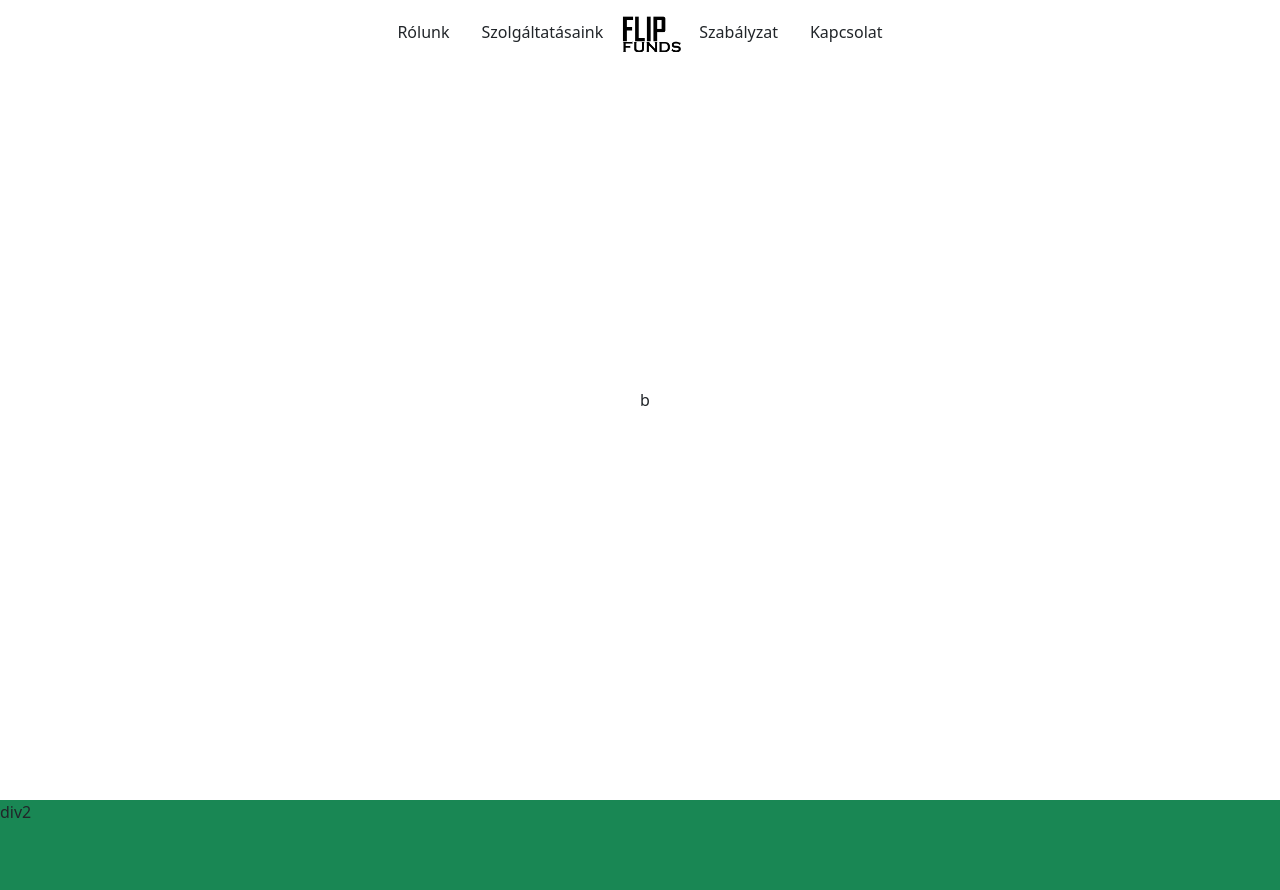
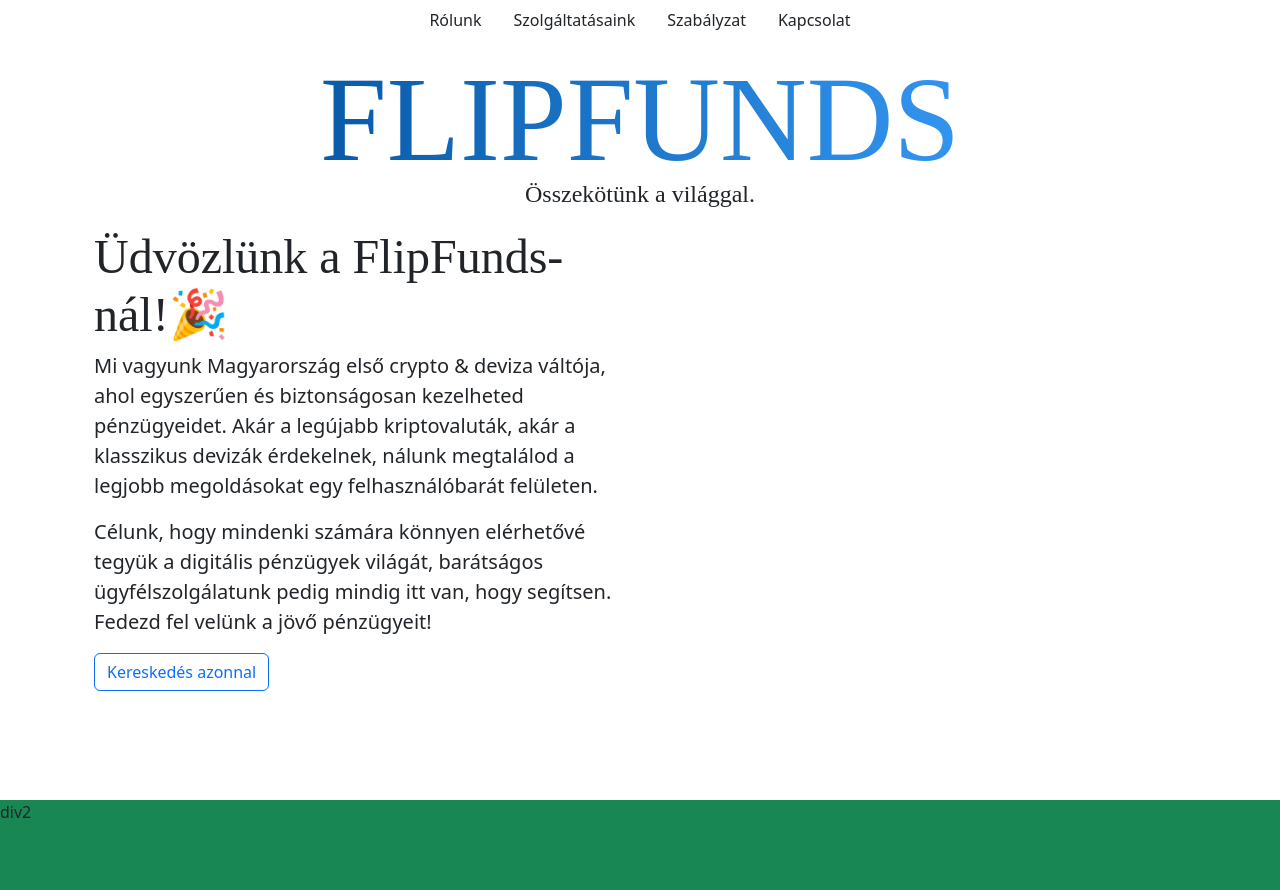
Before and after one commit to varannaibence/e2020.penzvalto, a PHP site: page /main.html in a window 1280 px wide. Shown: the top 890 px of the page. Run offline with PHP 8.4, Linux system fonts and the light colour scheme; some libraries are stand-ins or nearby versions; some web fonts are replaced.

Commit message:
rólunk rész rendberakás 3d végre működik

```diff
--- a/css.css
+++ b/css.css
@@ -1,17 +1,36 @@
 :root{
     --sKek: #004e98;
-    --vKek: #004e98;
+    --vKek: #056ccc;
     --szurke: #c0c0c0;
     --vFeher: #ebebeb;
     --vNsarga: #ff6700;
 }
 
 @font-face {
-    font-family: Humane;
+    font-family: HUMANE;
     src: url(fonts/Humane-Bold.otf);
+}
+@font-face {
+    font-family: MPLUS-EXTRA-BOLD;
+    src: url(fonts/MPLUS1p-ExtraBold.ttf);
+}
+@font-face {
+    font-family: MPLUS-NORMAL;
+    src: url(fonts/MPLUS1p-Regular.ttf);
+}
+@font-face {
+    font-family: MPLUS-LIGHT;
+    src: url(fonts/MPLUS1p-Thin.ttf);
+}
+@font-face {
+    font-family: MPLUS-BOLD;
+    src: url(fonts/MPLUS1p-Bold.ttf);
 }
 model-viewer {
     background-color: transparent;
+    margin-left: -10vh;
+    width: 70vh;
+    height: 70vh;
   }
 body{
     padding: 0;
@@ -21,3 +40,51 @@ body{
     height: 100vh;
     width: 100%;
 }
+
+.h1-bold-gradient{
+    font-family: MPLUS-EXTRA-BOLD; font-size: 15vh;
+    background: linear-gradient(90deg,#004e98, #3ca1ff);
+    background-clip: text;
+    -webkit-text-fill-color: transparent;
+}
+
+.h2-udv{
+    font-size: 6vh;
+    font-family: MPLUS-BOLD;
+}
+
+/* FOOTER EZ ALATT */
+.footer {
+    background-color: #343a40;
+    color: #ffffff;
+    padding: 2rem 0;
+  }
+  .footer-logo {
+    font-size: 1.5rem;
+    font-weight: bold;
+    margin-bottom: 1rem;
+  }
+  .footer-link {
+    color: #ffffff;
+    text-decoration: none;
+    margin: 0 0.5rem;
+    transition: color 0.3s;
+  }
+  .footer-link:hover {
+    color: #f8f9fa;
+  }
+  .footer-security {
+    border-top: 1px solid #495057;
+    padding-top: 1rem;
+    margin-top: 1rem;
+    font-size: 0.875rem;
+    color: #adb5bd;
+  }
+  .footer-social-icons a {
+    color: #ffffff;
+    margin-right: 1rem;
+    transition: color 0.3s;
+  }
+  .footer-social-icons a:hover {
+    color: #f8f9fa;
+  }
--- a/main.html
+++ b/main.html
@@ -1,22 +1,33 @@
 <!DOCTYPE html>
 <html lang="hu">
   <head>
-    <meta charset="UTF-8">
-    <meta name="viewport" content="width=device-width, initial-scale=1.0">
+    <meta charset="UTF-8" />
+    <meta name="viewport" content="width=device-width, initial-scale=1.0" />
     <title>FLIPFUNDS</title>
-    <script src="https://cdn.jsdelivr.net/npm/bootstrap@5.3.3/dist/js/bootstrap.bundle.min.js" integrity="sha384-YvpcrYf0tY3lHB60NNkmXc5s9fDVZLESaAA55NDzOxhy9GkcIdslK1eN7N6jIeHz" crossorigin="anonymous"></script>
-    <link href="https://cdn.jsdelivr.net/npm/bootstrap@5.3.3/dist/css/bootstrap.min.css" rel="stylesheet" integrity="sha384-QWTKZyjpPEjISv5WaRU9OFeRpok6YctnYmDr5pNlyT2bRjXh0JMhjY6hW+ALEwIH" crossorigin="anonymous">
-    <script type="module" src="https://unpkg.com/@google/model-viewer/dist/model-viewer.min.js"></script>
-    <link rel="stylesheet" href="css.css">
+    <script
+      src="https://cdn.jsdelivr.net/npm/bootstrap@5.3.3/dist/js/bootstrap.bundle.min.js"
+      integrity="sha384-YvpcrYf0tY3lHB60NNkmXc5s9fDVZLESaAA55NDzOxhy9GkcIdslK1eN7N6jIeHz"
+      crossorigin="anonymous"
+    ></script>
+    <link
+      href="https://cdn.jsdelivr.net/npm/bootstrap@5.3.3/dist/css/bootstrap.min.css"
+      rel="stylesheet"
+      integrity="sha384-QWTKZyjpPEjISv5WaRU9OFeRpok6YctnYmDr5pNlyT2bRjXh0JMhjY6hW+ALEwIH"
+      crossorigin="anonymous"
+    />
+    <script
+      type="module"
+      src="https://unpkg.com/@google/model-viewer/dist/model-viewer.min.js"
+    ></script>
+    <link rel="stylesheet" href="css.css" />
   </head>
   <body>
-    <nav id="nav-example" class="nav justify-content-center align-items-center fixed-top">
-        <a class="nav-link text-dark " href="#div1">Rólunk</a>
+    <nav
+      id="nav-example"
+      class="nav justify-content-center align-items-center fixed-top"
+    >
+      <a class="nav-link text-dark" href="#div1">Rólunk</a>
       <a class="nav-link text-dark" href="#div2">Szolgáltatásaink</a>
-        <img
-            src="imgs/fflogo.png"
-            class="img-fluid rounded-top"
-            alt="" style="width: 8vh;"/>
       <a class="nav-link text-dark" href="#div3">Szabályzat</a>
       <a class="nav-link text-dark" href="#div4">Kapcsolat</a>
     </nav>
@@ -26,35 +37,63 @@
         data-bs-target="#nav-example"
         data-bs-smooth-scroll="true"
         tabindex="0">
-            <div id="div1" class="container d-flex align-items-center" style="height: 100vh">
+        <div id="div1" class="container d-flex flex-column align-items-center" style="height: 100vh">
+        <div class="row mt-5 pb-0 align-items-center text-center">
+            <h1 class="h1-bold-gradient" style="margin-bottom: -2vh;">FLIPFUNDS</h1>
+            <p class="mt-0 fs-4" style="font-family: MPLUS-NORMAL;">Összekötünk a világgal.</p>
+        </div>
           <div class="row w-100">
-                    <div class="col">
-
-                        <model-viewer
-                        src="https://modelviewer.dev/shared-assets/models/NeilArmstrong.glb"
-                        alt="A 3D model of Neil Armstrong"
-                        auto-rotate
-                        camera-controls
-                        background-color="transparent"
-                        shadow-intensity="1"
-                        autoplay>
-                      </model-viewer>
+            <div class="col-8 d-flex flex-column justify-content-center">
+                <div class="w-75">
+                  <h2 class="h2-udv">Üdvözlünk a FlipFunds-nál!🎉</h2>
+                  <p class="fs-5">Mi vagyunk Magyarország első crypto & deviza váltója, ahol egyszerűen és biztonságosan kezelheted pénzügyeidet. Akár a legújabb kriptovaluták, akár a klasszikus devizák érdekelnek, nálunk megtalálod a legjobb megoldásokat egy felhasználóbarát felületen.</p>
+                  <p class="fs-5">Célunk, hogy mindenki számára könnyen elérhetővé tegyük a digitális pénzügyek világát, barátságos ügyfélszolgálatunk pedig mindig itt van, hogy segítsen. Fedezd fel velünk a jövő pénzügyeit!</p>
+                    <a href="#div2">
+                  <button type="button" class="btn btn-outline-primary">
+                        Kereskedés azonnal
+                    </button>
+                </a>
 
                 </div>
-                    <div class="col">b</div>
               </div>
-            </div>
-            <div id="div2" class="bg-success" style="height: 100vh">
-                div2
-            </div>
-            <div id="div3" class="bg-light" style="height: 100vh">
-                div3
-            </div>
-
-            <div id="div4" class="bg-warning" style="height: 100vh"></div>
-                div4
+            <div class="col-4">
+              <model-viewer
+                id="orbit-demo"
+                src="3d/scene.gltf"
+                alt="föld"
+                auto-rotate
+                background-color="transparent"
+                shadow-intensity="0"
+                autoplay
+                interpolation-decay="200"
+              >
+              </model-viewer>
             </div>
           </div>
         </div>
+        <div id="div2" class="bg-success" style="height: 100vh">div2</div>
+        <div id="div3" class="bg-light" style="height: 100vh">div3</div>
+        <div id="div4" class="bg-warning" style="height: 100vh">div4</div>
+      </div>
+
+      footer
+    </div>
+    <script>
+      window.addEventListener("DOMContentLoaded", () => {
+        const modelViewer = document.querySelector("#orbit-demo");
+        const orbitCycle = [
+          "45deg 55deg 4m",
+          "-60deg 110deg 2m",
+          "90deg 120deg 5m",
+        ];
+
+        let currentOrbitIndex = 0;
+
+        setInterval(() => {
+          currentOrbitIndex = (currentOrbitIndex + 1) % orbitCycle.length;
+          modelViewer.cameraOrbit = orbitCycle[currentOrbitIndex];
+        }, 3000);
+      });
+    </script>
   </body>
 </html>
```
Also changed, not shown: 3d/license.txt (added), 3d/textures/base_material_baseColor.jpeg (added), 3d/textures/base_material_metallicRoughness.png (added), 3d/textures/base_material_normal.png (added), 2 other files. Lines whose indentation alone changed are shown as unchanged.
